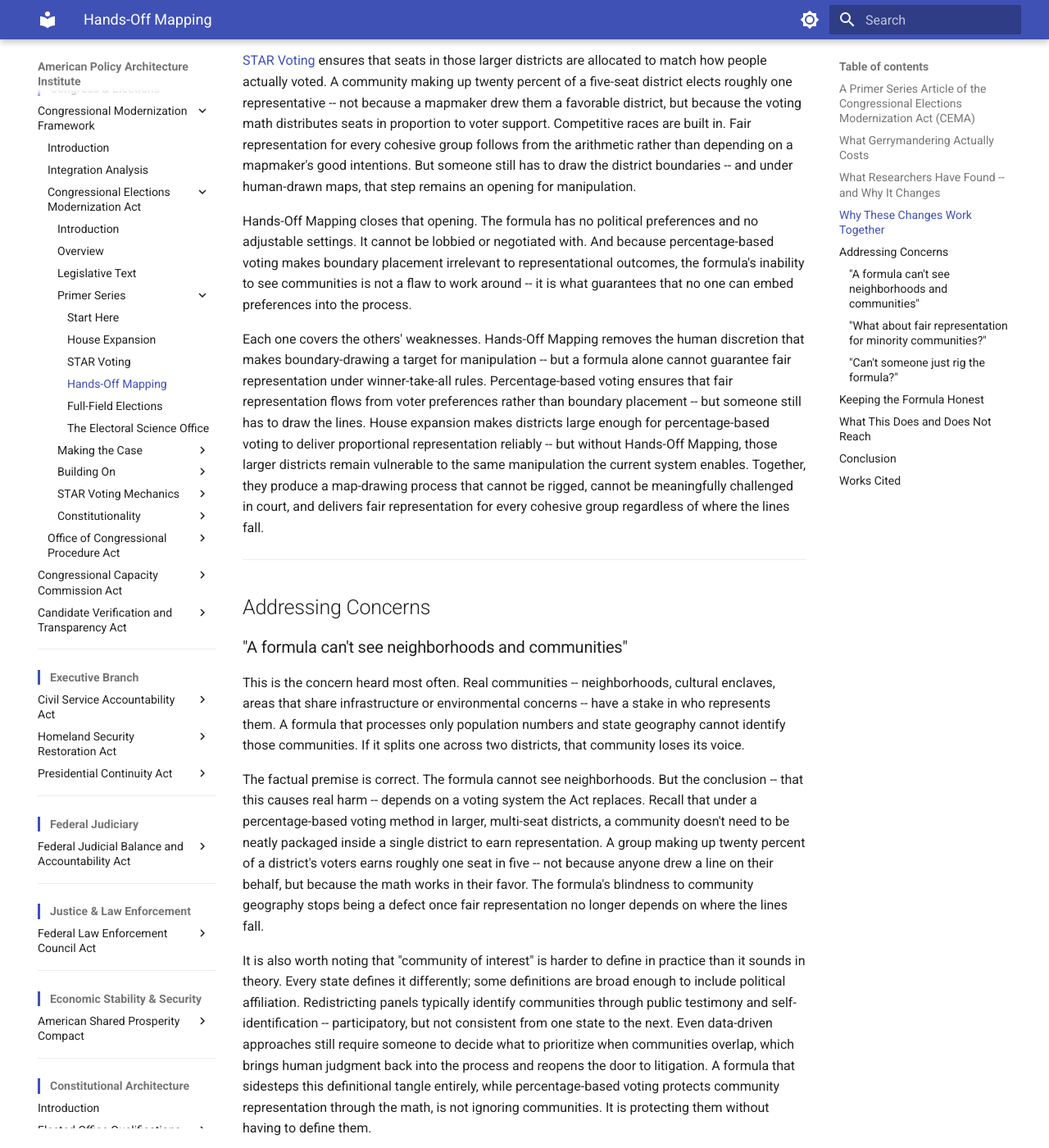
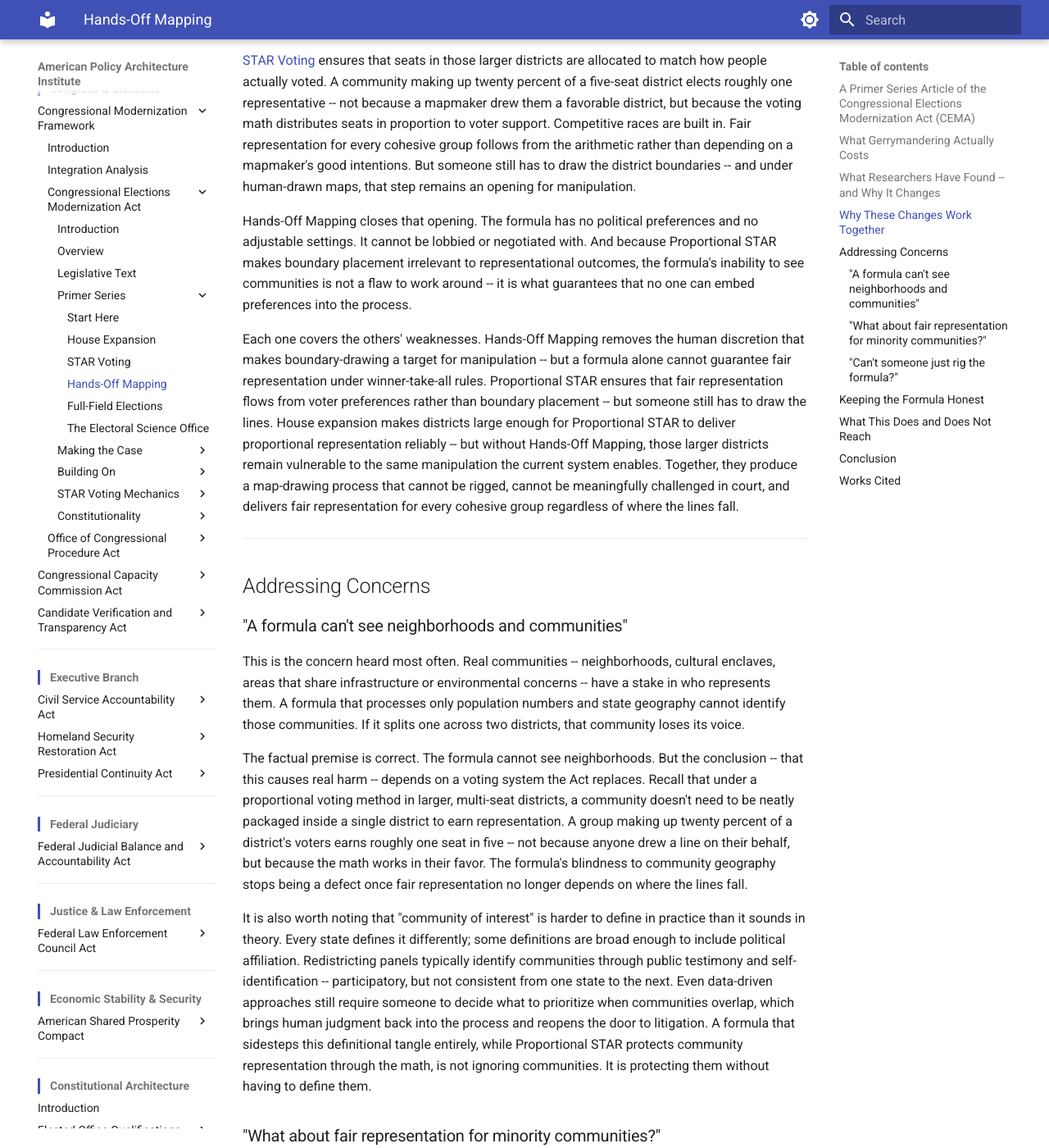
Before and after one commit to albertintech/apai, an MkDocs documentation site: the page built from docs/congress/cmf/cema/hands-off-mapping.md, in a window 1280 px wide and 1400 px high, scrolled down 3110 px. Shown: the whole window at 82% size. Built offline with MkDocs 1.6.1 and Material for MkDocs 9.7.7, drawn with Linux system fonts in a browser that asks for light colours; some of the changed text lies outside the part shown.

Commit message:
Revise terminology and clarify representation concepts
Updated terminology from 'percentage-based voting' to 'Proportional STAR' throughout the document. Adjusted content to clarify the benefits of multi-seat districts and the relationship between representation and voting methods.

```diff
--- a/docs/congress/cmf/cema/hands-off-mapping.md
+++ b/docs/congress/cmf/cema/hands-off-mapping.md
@@ -10,7 +10,7 @@ Every ten years, Americans watch the same fight play out. The census is taken. P
 
 The Congressional Elections Modernization Act (CEMA) proposes to end this cycle by taking human judgment out of congressional map-drawing entirely. Under the Act's Hands-Off Mapping framework, all congressional boundaries are drawn by a math formula that takes in census population data and a seat count and produces one -- and only one -- map. The formula follows a fixed set of rules: same numbers in, same map out, every time. No mapmaker, no commission, no judgment calls. Anyone with the same census data can run the formula themselves and verify they get the same result.
 
-Many reformers have pushed hard for independent commissions, and the goal is a good one -- get the map-drawing out of partisan hands. Hands-Off Mapping wants the same thing and takes a further step. Even a fair-minded commission still makes judgment calls, and judgment calls are the opening that manipulation and lawsuits slip through. Remove the judgment, and the opening closes. The formula is overseen and verified by the Electoral Science Office, a national elections body the Act creates to certify the formula, publish its code, and let anyone check the results. And it works because the Act pairs it with two other changes: a percentage-based voting method in larger, multi-seat districts, and a bigger House to make those districts possible.
+Many reformers have pushed hard for independent commissions, and the goal is a good one -- get the map-drawing out of partisan hands. Hands-Off Mapping wants the same thing and takes a further step. Even a fair-minded commission still makes judgment calls, and judgment calls are the opening that manipulation and lawsuits slip through. Remove the judgment, and the opening closes. The formula is overseen and verified by the Electoral Science Office, a national elections body the Act creates to certify the formula, publish its code, and let anyone check the results. And it works because the Act pairs it with two other changes: a proportional voting method in larger, multi-seat districts, and a bigger House to make those districts possible.
 
 ---
 
@@ -48,13 +48,13 @@ These objections are genuine. Their objections apply to formula-based mapping wi
 
 The case for Hands-Off Mapping is not a case for formulas on their own -- and not a case for adopting a new technology simply because it exists. A formula dropped into the current winner-take-all system, without the surrounding changes, could produce outcomes worse than what it replaced. Several of the Act's changes bear directly on the map-drawing problem, and together they resolve the researchers' objections not by answering them within the existing framework, but by changing the framework.
 
-House Expansion matters because the current House has 435 members for roughly 330 million people -- a ratio frozen since 1929. The Act expands the House to approximately 720 seats. A larger House creates enough seats to build multi-seat districts with real depth -- five, six, or seven representatives per district instead of one. The more seats a district elects, the smaller the share of the vote a cohesive group needs to win one of them. At five seats, a group needs roughly twenty percent. At seven, roughly fourteen percent.
+House Expansion matters because the current House has 435 members for roughly 330 million people -- a ratio frozen since 1929. The Act expands the House to approximately 720 seats. A larger House creates enough seats to build multi-seat districts with real depth -- five, six, or seven representatives per district instead of one. The more seats a district elects, the more candidates win -- and the more room there is for different groups to place a candidate among the winners. A five-seat district seats five winners; a seven-seat district, seven.
 
 [STAR Voting](/congress/cmf/cema/star-voting/) ensures that seats in those larger districts are allocated to match how people actually voted. A community making up twenty percent of a five-seat district elects roughly one representative -- not because a mapmaker drew them a favorable district, but because the voting math distributes seats in proportion to voter support. Competitive races are built in. Fair representation for every cohesive group follows from the arithmetic rather than depending on a mapmaker's good intentions. But someone still has to draw the district boundaries -- and under human-drawn maps, that step remains an opening for manipulation.
 
-Hands-Off Mapping closes that opening. The formula has no political preferences and no adjustable settings. It cannot be lobbied or negotiated with. And because percentage-based voting makes boundary placement irrelevant to representational outcomes, the formula's inability to see communities is not a flaw to work around -- it is what guarantees that no one can embed preferences into the process.
+Hands-Off Mapping closes that opening. The formula has no political preferences and no adjustable settings. It cannot be lobbied or negotiated with. And because Proportional STAR makes boundary placement irrelevant to representational outcomes, the formula's inability to see communities is not a flaw to work around -- it is what guarantees that no one can embed preferences into the process.
 
-Each one covers the others' weaknesses. Hands-Off Mapping removes the human discretion that makes boundary-drawing a target for manipulation -- but a formula alone cannot guarantee fair representation under winner-take-all rules. Percentage-based voting ensures that fair representation flows from voter preferences rather than boundary placement -- but someone still has to draw the lines. House expansion makes districts large enough for percentage-based voting to deliver proportional representation reliably -- but without Hands-Off Mapping, those larger districts remain vulnerable to the same manipulation the current system enables. Together, they produce a map-drawing process that cannot be rigged, cannot be meaningfully challenged in court, and delivers fair representation for every cohesive group regardless of where the lines fall.
+Each one covers the others' weaknesses. Hands-Off Mapping removes the human discretion that makes boundary-drawing a target for manipulation -- but a formula alone cannot guarantee fair representation under winner-take-all rules. Proportional STAR ensures that fair representation flows from voter preferences rather than boundary placement -- but someone still has to draw the lines. House expansion makes districts large enough for Proportional STAR to deliver proportional representation reliably -- but without Hands-Off Mapping, those larger districts remain vulnerable to the same manipulation the current system enables. Together, they produce a map-drawing process that cannot be rigged, cannot be meaningfully challenged in court, and delivers fair representation for every cohesive group regardless of where the lines fall.
 
 ---
 
@@ -64,17 +64,17 @@ Each one covers the others' weaknesses. Hands-Off Mapping removes the human disc
 
 This is the concern heard most often. Real communities -- neighborhoods, cultural enclaves, areas that share infrastructure or environmental concerns -- have a stake in who represents them. A formula that processes only population numbers and state geography cannot identify those communities. If it splits one across two districts, that community loses its voice.
 
-The factual premise is correct. The formula cannot see neighborhoods. But the conclusion -- that this causes real harm -- depends on a voting system the Act replaces. Recall that under a percentage-based voting method in larger, multi-seat districts, a community doesn't need to be neatly packaged inside a single district to earn representation. A group making up twenty percent of a district's voters earns roughly one seat in five -- not because anyone drew a line on their behalf, but because the math works in their favor. The formula's blindness to community geography stops being a defect once fair representation no longer depends on where the lines fall.
+The factual premise is correct. The formula cannot see neighborhoods. But the conclusion -- that this causes real harm -- depends on a voting system the Act replaces. Recall that under a proportional voting method in larger, multi-seat districts, a community doesn't need to be neatly packaged inside a single district to earn representation. A group making up twenty percent of a district's voters earns roughly one seat in five -- not because anyone drew a line on their behalf, but because the math works in their favor. The formula's blindness to community geography stops being a defect once fair representation no longer depends on where the lines fall.
 
-It is also worth noting that "community of interest" is harder to define in practice than it sounds in theory. Every state defines it differently; some definitions are broad enough to include political affiliation. Redistricting panels typically identify communities through public testimony and self-identification -- participatory, but not consistent from one state to the next. Even data-driven approaches still require someone to decide what to prioritize when communities overlap, which brings human judgment back into the process and reopens the door to litigation. A formula that sidesteps this definitional tangle entirely, while percentage-based voting protects community representation through the math, is not ignoring communities. It is protecting them without having to define them.
+It is also worth noting that "community of interest" is harder to define in practice than it sounds in theory. Every state defines it differently; some definitions are broad enough to include political affiliation. Redistricting panels typically identify communities through public testimony and self-identification -- participatory, but not consistent from one state to the next. Even data-driven approaches still require someone to decide what to prioritize when communities overlap, which brings human judgment back into the process and reopens the door to litigation. A formula that sidesteps this definitional tangle entirely, while Proportional STAR protects community representation through the math, is not ignoring communities. It is protecting them without having to define them.
 
 ### "What about fair representation for minority communities?"
 
 The natural worry is that a map-drawing process with no awareness of community makeup will weaken the communities most in need of protection. It is a reasonable concern, and it deserves a direct answer.
 
-Under the Act, the protection does not have to come from the boundary. A bigger House lowers the share of the vote a community needs to win a seat. Percentage-based voting turns that share into actual representation. And a formula nobody controls means no one can crack a community apart or pack it into a single district. A community earns representation by how its members vote, not by whether a mapmaker chose to draw a line on their behalf.
+Under the Act, the protection does not have to come from the boundary. A bigger House means more seats per district, which means more room for a community to place a candidate among the winners. Proportional STAR turns that support into actual representation. And a formula nobody controls means no one can crack a community apart or pack it into a single district. A community earns representation by how its members vote, not by whether a mapmaker chose to draw a line on their behalf.
 
-There is also a deeper point about the kind of protection the Act provides. The protections most people associate with fair representation for minority communities are legal protections -- rights enforced by courts. Legal protections can be narrowed. Courts change, and a protection won one decade can be weakened the next. The Supreme Court has recently done exactly that to a major protection against diluting minority votes. Structural protection works differently. When representation comes from the math -- smaller thresholds, seats allocated by vote share, lines drawn by formula -- it doesn't depend on winning a lawsuit. There is no legal test for a court to narrow, because the guarantee is built into how the seats are filled.
+There is also a deeper point about the kind of protection the Act provides. The protections most people associate with fair representation for minority communities are legal protections -- rights enforced by courts. Legal protections can be narrowed. Courts change, and a protection won one decade can be weakened the next. The Supreme Court has recently done exactly that to a major protection against diluting minority votes. Structural protection works differently. When representation comes from the math -- more seats per district, seats allocated by vote share, lines drawn by formula -- it doesn't depend on winning a lawsuit. There is no legal test for a court to narrow, because the guarantee is built into how the seats are filled.
 
 ### "Can't someone just rig the formula?"
 
@@ -149,11 +149,31 @@ Najt, Elle (Lorenzo), Daryl DeFord, and Justin Solomon. 2019. "Complexity and Ge
 
 
 <!--
-Series Alignment: The Congressional Elections Modernization Act (Rev 6.2)
+Series Alignment: The Congressional Elections Modernization Act (Rev 6.4)
 
 ## Revision History
 
-**Revision 1.0** (Current)
+**6.5 alignment sweep**
+
+- Series Alignment advanced from Rev 6.4 to Rev 6.5 (money exposure audit: member compensation, public campaign matching funds, the state-funding prohibition, and Section 204 contracting removed from the legislative text; the enforcement prohibition retained as Section 404(d)(1.1)). Verification pass confirmed no operative references to any removed provision. No content change required.
+
+**Revision 6.4** (Current)
+- Folded into the main CEMA document series and anchored to Rev 6.4 of the legislative text. Renamed from `CEMA-primer-1-0-hands-off-mapping-b.md` to `CEMA-6-4-primer-hands-off-mapping.md` under the main-series filename convention (`CEMA-6-4-primer-[title].md`); the standalone Primer Series `1-0` numbering and the per-document letter tag are retired. With the legislative text now the shared anchor for every CEMA document, this primer's revision number tracks the legislative revision, and internal edits between legislative bumps take a letter suffix that resets on each bump (DPS 1.1)
+- Rebaseline only -- no body content changed. Prior Primer Series revision history retained below as permanent record
+
+**Revision 1.0b**
+- **6.4 alignment sweep:** Series Alignment advanced from Rev 6.2 to Rev 6.4
+- **Threshold-as-bar framing retired (3 sites):** (1) "Why These Changes Work Together" rewritten from share-of-the-vote framing ("a group needs roughly twenty percent") to placement framing ("the more seats a district elects, the more candidates win -- and the more room there is for different groups to place a candidate among the winners"); (2) minority representation concern rewritten from "a bigger House lowers the share of the vote a community needs to win a seat" to "more seats per district, which means more room for a community to place a candidate among the winners"; (3) structural protection paragraph "smaller thresholds" replaced with "more seats per district." "Threshold" as a noun is banned from Primer Series materials per the 1(b) rule
+- Rev 6.3 disposition: no content references Title I ballot-access specifics at a level affected by 6.3 changes. Verified clean
+- Rev 6.4 disposition: no content references Title II party recognition structure, Title V compensation specifics, or Section 704 effective-date tiers. The terminology cascade ("percentage-based voting") was already completed in Rev 1.0a; this sweep addressed only the threshold framing
+
+**Revision 1.0a**
+- Retired "percentage-based voting" from body prose (seven instances across six lines): the five actor-role instances became "Proportional STAR"; the two "a [...] voting method" construction instances became "a proportional voting method." Completes the prose-level migration the STAR Voting title cascade deferred under the originating work order, conforming this primer to the House Expansion precedent (which already purged the term from its body)
+- Comment-block (revision-history) instances left verbatim per DPS; cross-reference labels, URL paths, and existing "proportional representation" usage untouched
+- Terminology correction only; no surrounding prose reworded
+- Letter bump (1.0 -> 1.0a) per DPS 1.1 rule 2: first substantive internal revision at the series 1.0 alignment baseline; series number unchanged, prior 1.0 entry demoted. History-entry token matches the filename token `CEMA-primer-1-0-hands-off-mapping-a.md` per DPS 1.4
+
+**Revision 1.0**
 - Series baseline established under the new CEMA Primer Series filename convention: `CEMA-primer-[series]-[rev]-[title]-[letter].md`. File renamed from `CEMA-6-2-primer-hands-off-mapping-c.md` to `CEMA-primer-1-0-hands-off-mapping.md`; the legislative-source tag is removed from the filename and now carried by the Series Alignment line above. Doc-level letter dropped as part of a series-wide alignment sweep
 - STAR Voting title cascade applied: the in-text cross-reference (originally lowercase "Percentage-based voting" link label), the conclusion cross-reference, and the footer primer index entry changed to "STAR Voting," and the affected URL paths from `/congress/cmf/cema/percentage-based-voting/` to `/congress/cmf/cema/star-voting/`. Lowercase "percentage-based voting" concept usage in running prose left intact per the originating work order
 - Prior revision history renumbered into the pre-1.0 (0.x) band; entry prose preserved verbatim
```
